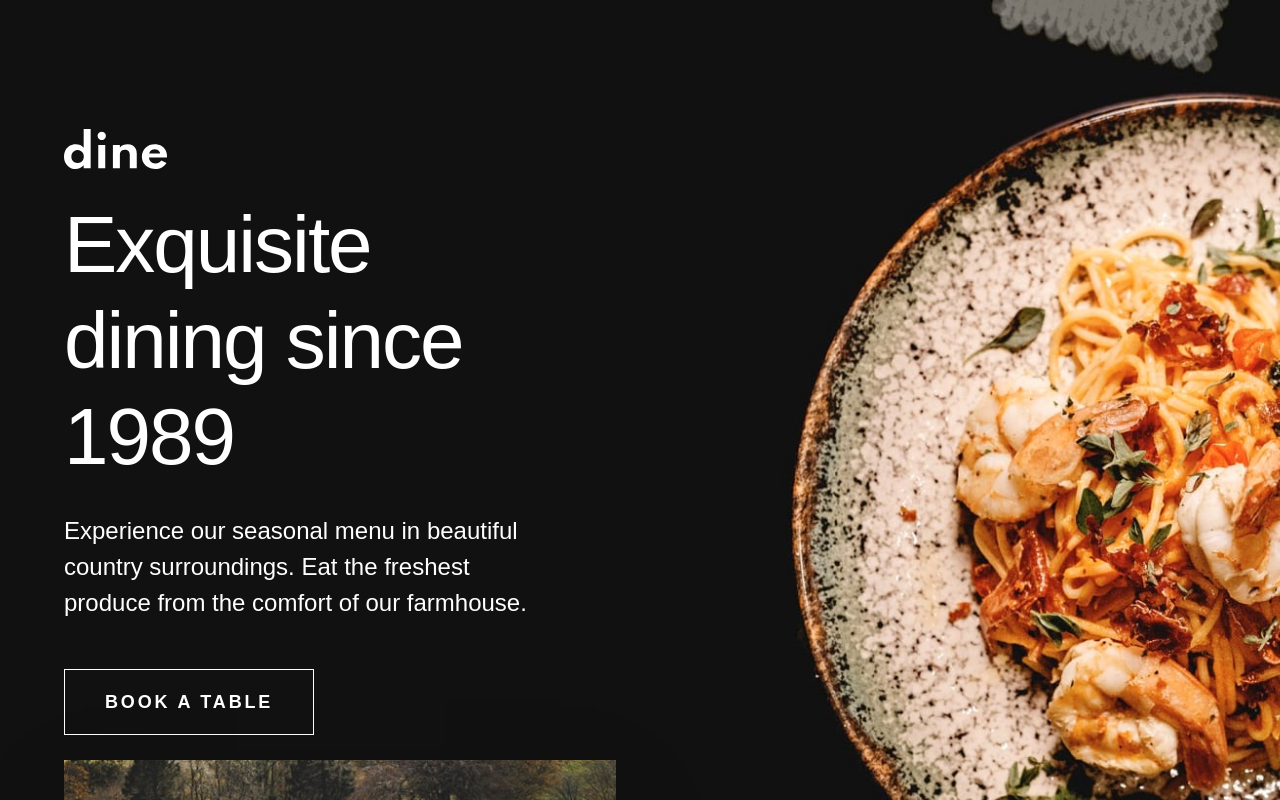
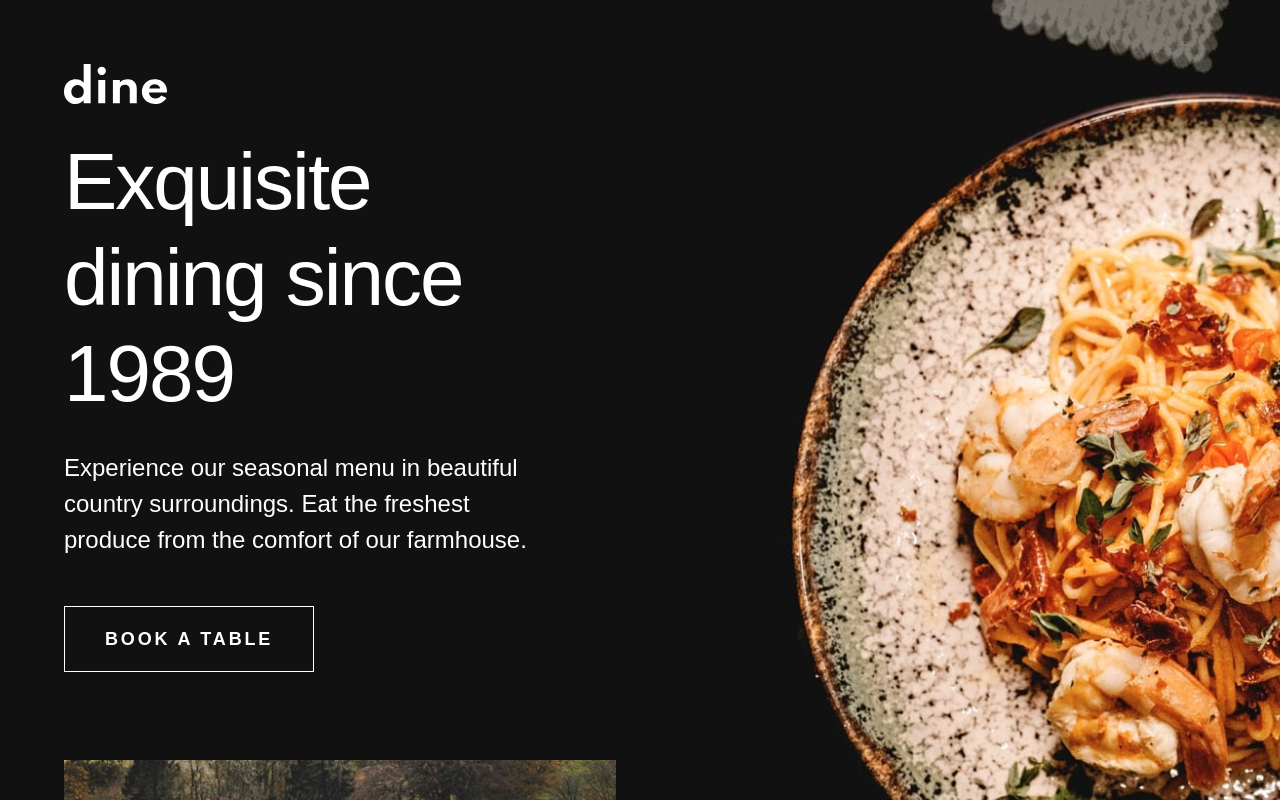
Before and after one commit to anet-eny/dine-restaurant-website, a React (Vite) app: page / in a window 1280 px wide. Shown: the top 800 px of the page. Built offline with nearby package versions, Linux system fonts and the light colour scheme.

Commit message:
feat: add fixed h to header to use mt-auto on div - logo is now pushed to top at desktop

```diff
--- a/src/components/HeroSection.jsx
+++ b/src/components/HeroSection.jsx
@@ -5,7 +5,7 @@ const LOGO_ALT = "dine";
 
 export default function HeroSection({ title, description, buttonText, image }) {
   return (
-    <header className="relative min-h-200 flex items-center justify-center lg:justify-start bg-cod-gray px-[clamp(2rem,5vw,8rem)]">
+    <header className="relative min-h-200 lg:h-200 flex items-center lg:items-start justify-center lg:justify-start bg-cod-gray px-[clamp(2rem,5vw,8rem)]">
       <picture className="absolute inset-0" aria-hidden="true">
         <source
           media="(min-width: 64rem)"
@@ -22,13 +22,15 @@ export default function HeroSection({ title, description, buttonText, image }) {
           className="w-full h-full object-contain lg:object-cover"
         />
       </picture>
-      <div className="relative flex flex-col items-center justify-center lg:items-start lg:max-w-120 text-white text-center lg:text-left mt-[clamp(4rem,5vw,6rem)]">
+      <div className="relative flex flex-col items-center  lg:items-start justify-center lg:justify-start lg:max-w-120 text-white text-center lg:text-left mt-[clamp(4rem,5vw,6rem)] lg:h-full">
         <img src={logo} alt={LOGO_ALT} />
-        <h1 className="py-7 heading-xl">{title}</h1>
-        <p className="body-text">{description}</p>
-        <Button theme="light" className="mt-12">
-          {buttonText}
-        </Button>
+        <div className="lg:mt-auto lg:mb-48">
+          <h1 className="py-7 heading-xl">{title}</h1>
+          <p className="body-text">{description}</p>
+          <Button theme="light" className="mt-12">
+            {buttonText}
+          </Button>
+        </div>
       </div>
     </header>
   );
```
